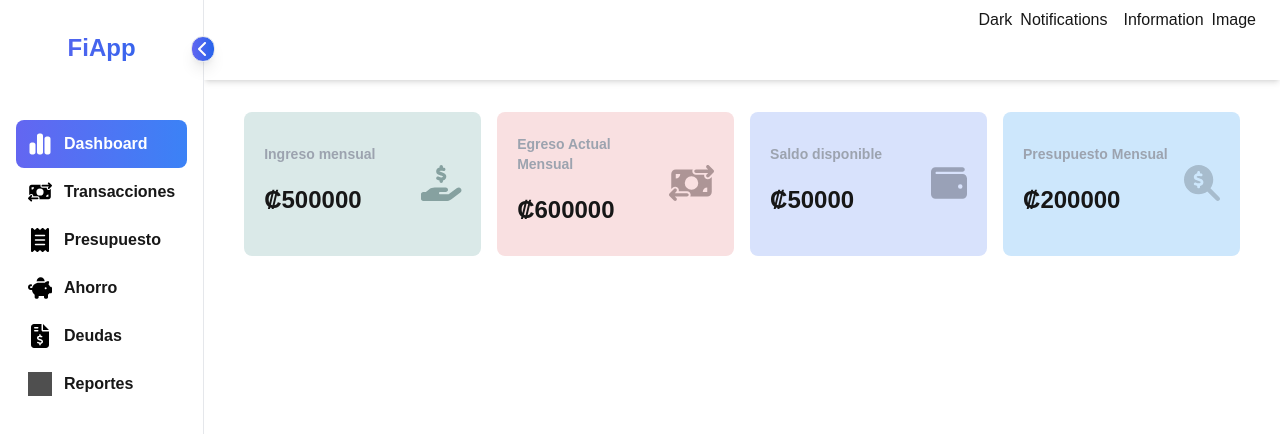
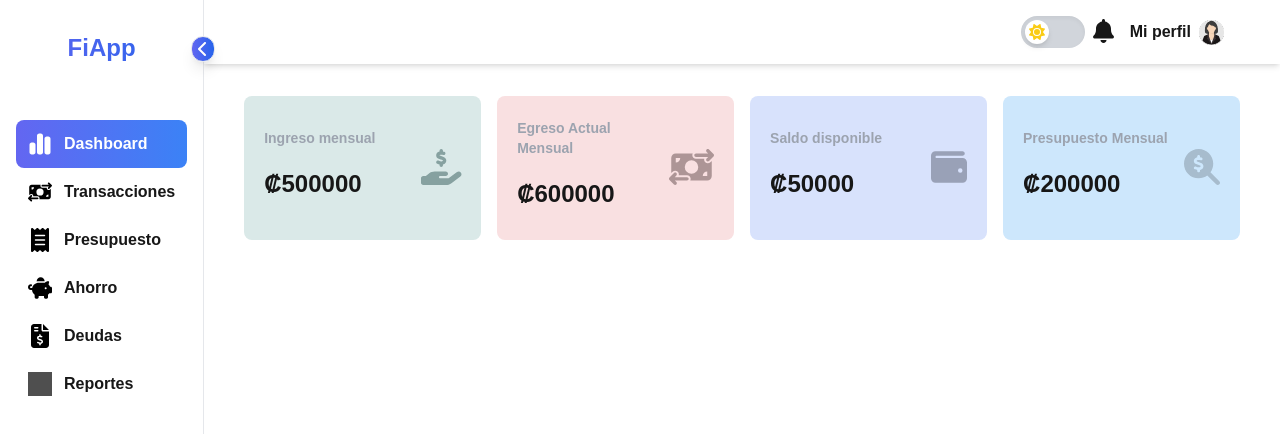
Before and after one commit to Jeim05/personal-finance-app, a Next.js app: page / in a window 1280 px wide. Shown: the top 434 px of the page. Built offline with nearby package versions, Linux system fonts and the light colour scheme; grey boxes are pictures that could not be loaded.

Commit message:
dark icon

```diff
--- a/app/(root)/page.tsx
+++ b/app/(root)/page.tsx
@@ -1,5 +1,4 @@
 import MainCards from '@/components/dashboard/mainCards'
-import { Header } from '@/components/Header'
 import DoughnutChart from '@/components/ui/doughnutChart'
 import React from 'react'
 
--- a/components/Header.tsx
+++ b/components/Header.tsx
@@ -1,16 +1,26 @@
+import { faBell } from '@fortawesome/free-solid-svg-icons'
+import { FontAwesomeIcon } from '@fortawesome/react-fontawesome'
+import Image from 'next/image'
 import React from 'react'
+import { DarkModeSwitcher } from './ui/DarkModeSwitcher'
 
 export const Header = () => {
     return (
-        <div className='shadow-md h-20 px-6 py-2'>
-            <div className='flex flex-row-reverse content-center gap-4'>
-                <div className='flex gap-2'>
-                    <div>Information</div>
-                    <div>Image</div>
+        <div className='shadow-md h-16 px-10 py-2'>
+            <div className='flex flex-row-reverse items-center content-center h-full my-auto gap-4 px-4'>
+                <div className='flex gap-2 items-center'>
+                    <div>
+                        <p className='font-semibold'>Mi perfil</p>
+                    </div>
+                    <div className='rounded-full '>
+                        <Image src="/images/icons-sidebar/perfil.png" width={25} height={25} alt='' />
+                    </div>
                 </div>
                 <ul className='flex gap-2'>
-                    <li>Dark</li>
-                    <li>Notifications</li>
+                    <DarkModeSwitcher />
+                    <li className='text-2xl'>
+                        <FontAwesomeIcon icon={faBell} />
+                    </li>
                 </ul>
 
             </div>
--- /dev/null
+++ b/components/ui/DarkModeSwitcher.tsx
@@ -0,0 +1,25 @@
+import { faMoon, faSun } from '@fortawesome/free-solid-svg-icons';
+import { FontAwesomeIcon } from '@fortawesome/react-fontawesome';
+
+export const DarkModeSwitcher = () => {
+    return (
+        <li>
+            <label className="relative flex items-center cursor-pointer h-8 w-16 bg-gray-300 dark:bg-gradient-to-r from-blue-500 to-purple-500 rounded-full shadow-inner transition-all">
+                <input type="checkbox" className="sr-only peer" />
+
+                {/* Contenedor general para los íconos */}
+                <span className="absolute flex items-center justify-between w-full px-1">
+                    {/* Ícono del Sol */}
+                    <span className="flex items-center justify-center h-6 w-6 bg-white rounded-full shadow-md">
+                        <FontAwesomeIcon icon={faSun} className="text-yellow-400" />
+                    </span>
+
+                    {/* Ícono de la Luna */}
+                    <span className="dark:flex items-center justify-center h-6 w-6 bg-white rounded-full shadow-md hidden">
+                        <FontAwesomeIcon icon={faMoon} className="text-blue-500" />
+                    </span>
+                </span>
+            </label>
+        </li>
+    );
+};
--- a/tailwind.config.ts
+++ b/tailwind.config.ts
@@ -6,6 +6,7 @@ const config: Config = {
     "./components/**/*.{js,ts,jsx,tsx,mdx}",
     "./app/**/*.{js,ts,jsx,tsx,mdx}",
   ],
+  darkMode: "class",
   theme: {
     extend: {
       colors: {
```
Also changed, not shown: public/images/icons-sidebar/perfil.png (added).
